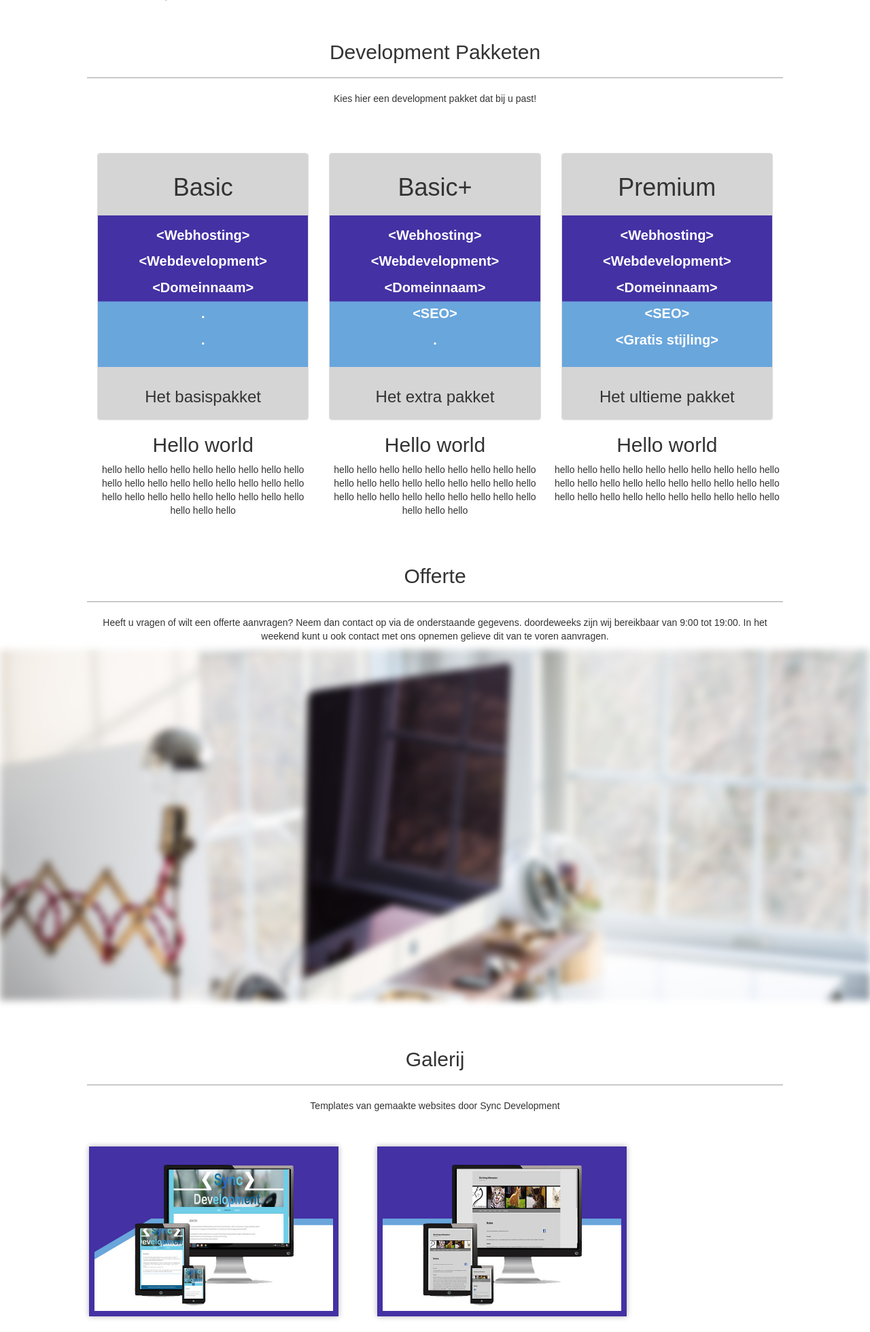
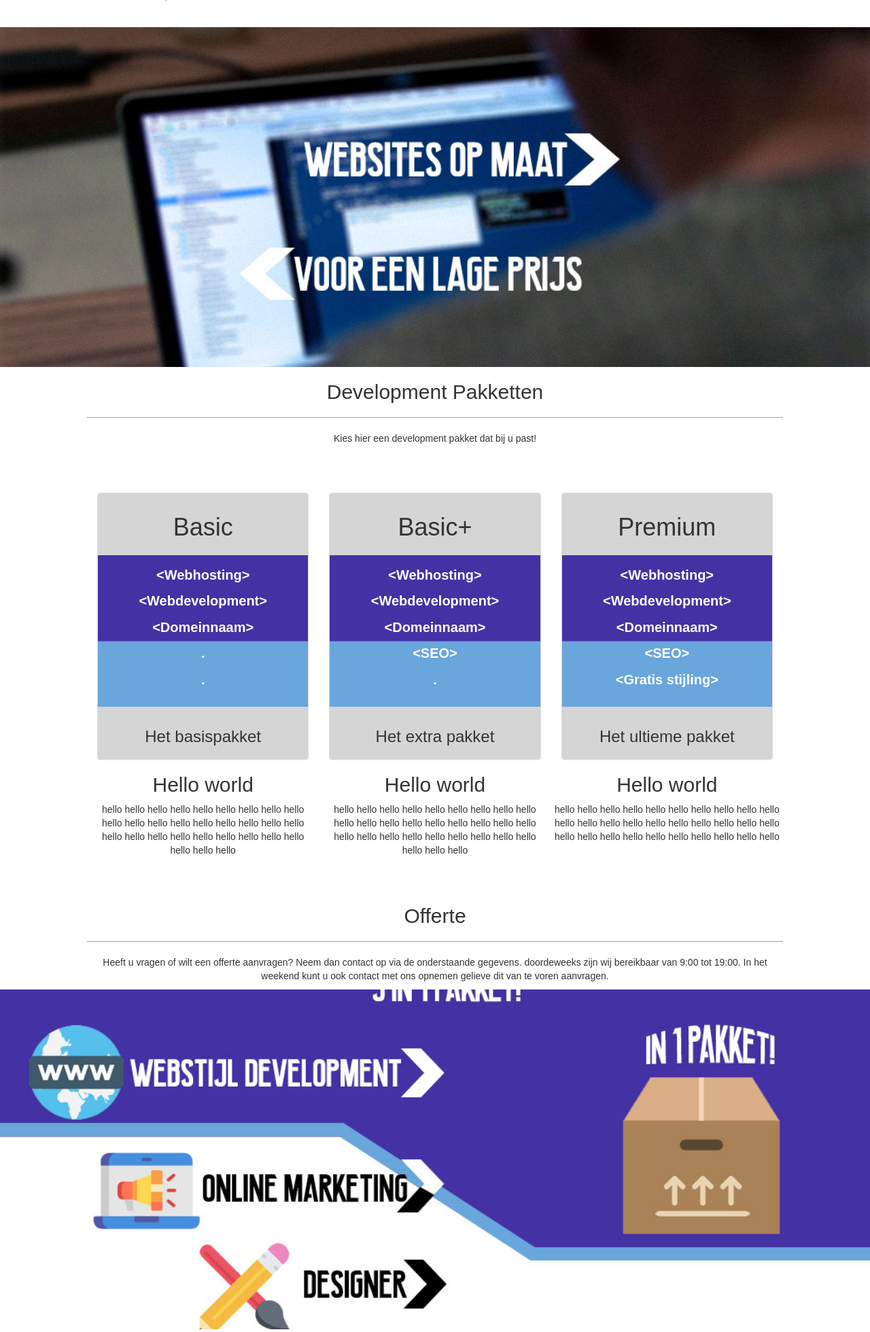
Before and after one commit to Sync-Development/Sync-Development, a PHP site: page /diensten.html in a window 1280 px wide. Shown: the part 95-2055 px from the top of the page at 68% size. Run offline with PHP 8.4, Linux system fonts and the light colour scheme; some libraries are stand-ins or nearby versions.

Commit message:
Toevoeging stijling
Scroll effect toegevoegd!

```diff
--- a/diensten.html
+++ b/diensten.html
@@ -88,15 +88,18 @@ function filterFunction() {
 
   <br>
 
+    <div class="bg-img1"></div>
+
+
   <div id="wrapper2">
-      <h2>Development Pakketen</h2>
+      <h2>Development Pakketten</h2>
       <hr>
        <p>Kies hier een development pakket dat bij u past!</p>
-    </div>
+
 
 
 <br> <br> <br>
-  <div id="wrapper2">
+
 <!-- Container (Pricing Section) -->
 <div id="pricing" class="container-fluid">
   <div class="text-center">
@@ -177,15 +180,7 @@ function filterFunction() {
 
 
 
-        <div class="row">
-     <div class="containerdiv hidden-sm hidden-xs col-lg-12">
-       <div class="jumbotron" "col-lg-12">
-<br><br><br><br><br><br><br><br><br><br><br><br><br><br><br><br><br><br><br><br><br>
-
-
-        </div>
-       </div>
-     </div>
+        <div class="bg-img2"></div>
 
   <br>
 <div id="wrapper2">
@@ -449,4 +444,55 @@ $('#return-to-top').click(function() {      // When arrow is clicked
 
 
 </body>
+
+<style>
+.bg-img1 {
+    /* The image used */
+    background-image: url("../Sync-Development/images/Banner%202.jpg");
+
+    /* Set a specific height */
+    min-height: 500px;
+
+    /* Create the parallax scrolling effect */
+    background-attachment: fixed;
+    background-position: center;
+    background-repeat: no-repeat;
+    background-size: cover;
+}
+
+.bg-img2 {
+    /* The image used */
+    background-image: url("../Sync-Development/images/Banner%204.jpg");
+
+    /* Set a specific height */
+    min-height: 500px;
+
+    /* Create the parallax scrolling effect */
+    background-attachment: fixed;
+    background-position: center;
+    background-repeat: no-repeat;
+    background-size: cover;
+}
+
+
+#kolom-1 {
+    color: white;
+        background-image:url("../Sync-Development/images/Kolom.jpg");
+    background-size:cover;
+
+}
+
+#kolom-2 {
+    color: white;
+    background-image:url("../Sync-Development/images/Kolom.jpg");
+    background-size:cover;
+}
+
+#kolom-3 {
+    color:  white;
+    background-image:url("../Sync-Development/images/Kolom.jpg");
+    background-size:cover;
+}
+
+</style>
 </html>
--- a/landscape.css
+++ b/landscape.css
@@ -91,26 +91,6 @@ carousel.less:193
 #pricing {
      margin: 0 auto;
  }
-
-
-#kolom-1 {
-    color: white;
-        background-image:url("../Sync-Development/images/Kolom.jpg");
-    background-size:cover;
-
-}
-
-#kolom-2 {
-    color: white;
-    background-image:url("../Sync-Development/images/Kolom.jpg");
-    background-size:cover;
-}
-
-#kolom-3 {
-    color:  white;
-    background-image:url("../Sync-Development/images/Kolom.jpg");
-    background-size:cover;
-}
 
 #hoofd{
     background-color: #D5D5D5;
@@ -238,12 +218,3 @@ margin: 20px 33px 20px 20px;
   font-size: 40px;
 
 }
-
-.jumbotron {
-    background-image: url("../Sync-Development/images/Jumbotron.jpg");
-    background-size:cover;
-    -webkit-filter: blur(5px);
-  filter: blur(5.5px);
-
-
-}
```
